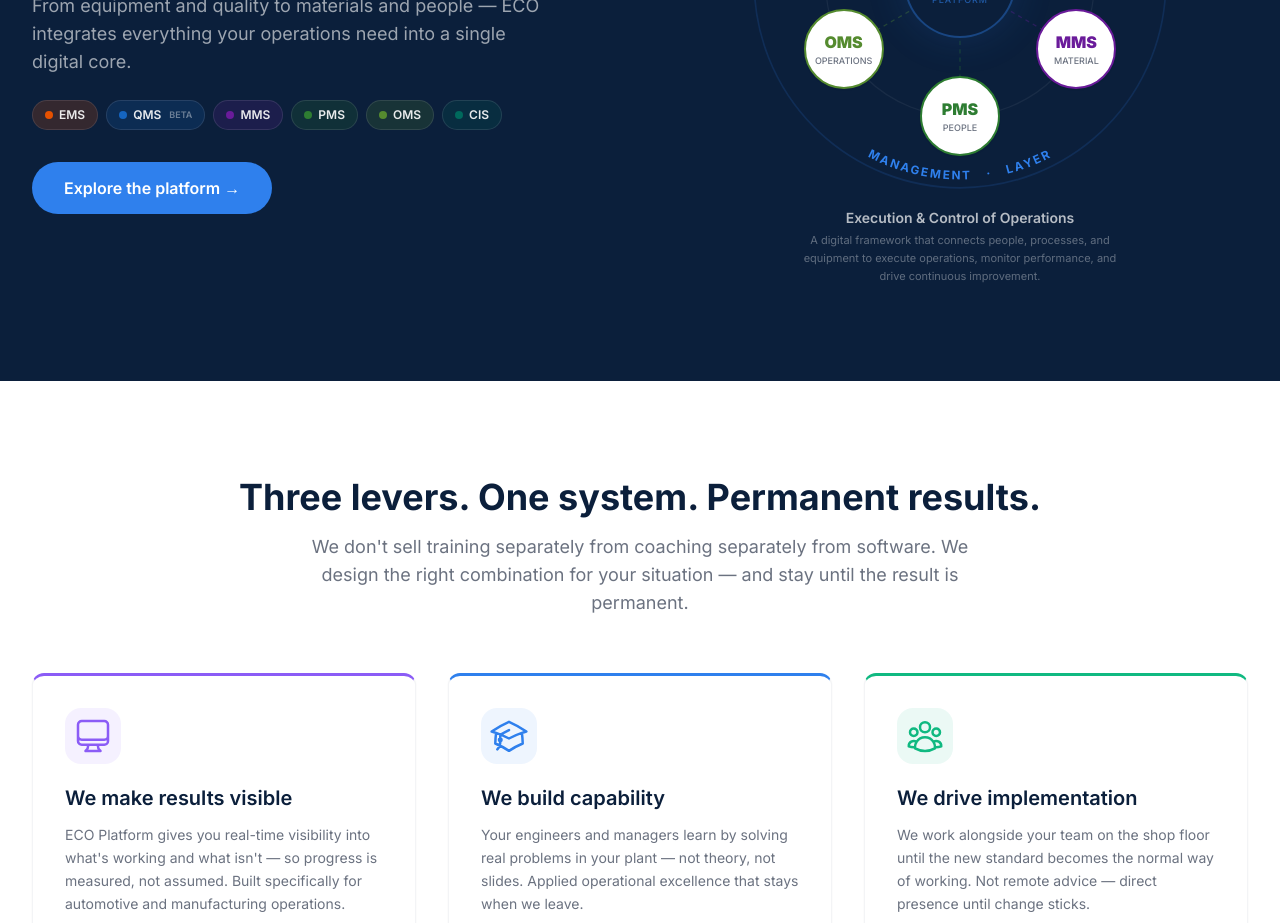
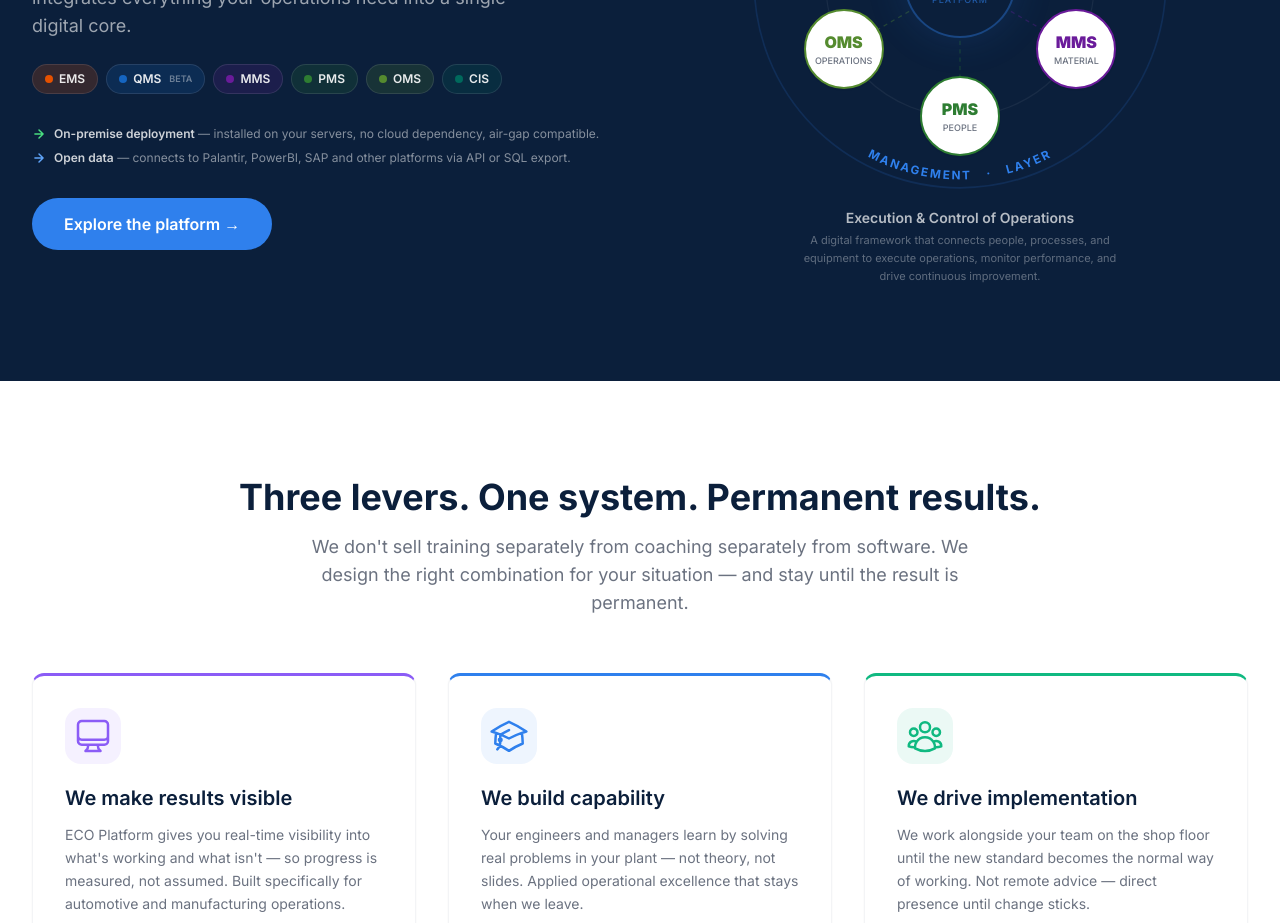
Before and after one commit to GhermanClaudiu/adaptiveops-website, a Next.js app: page / in a window 1280 px wide. Shown: the part 1900-2823 px from the top of the page. Built offline with nearby package versions, Linux system fonts and the light colour scheme; no server answers.

Commit message:
Add on-premise and open data trust signals to ECO Platform section

```diff
--- a/components/home/ECOPreview.tsx
+++ b/components/home/ECOPreview.tsx
@@ -83,6 +83,26 @@
                   </span>
                 ))}
               </div>
+              {/* Deployment & integration trust strip */}
+              <div className="flex flex-col gap-2 mb-8">
+                <div className="flex items-center gap-2">
+                  <svg className="w-3.5 h-3.5 text-green-400 flex-shrink-0" fill="none" viewBox="0 0 24 24" stroke="currentColor" strokeWidth={2.5}>
+                    <path strokeLinecap="round" strokeLinejoin="round" d="M5 12h14M12 5l7 7-7 7" />
+                  </svg>
+                  <span className="text-xs text-white/50">
+                    <span className="text-white/80 font-semibold">On-premise deployment</span> — installed on your servers, no cloud dependency, air-gap compatible.
+                  </span>
+                </div>
+                <div className="flex items-center gap-2">
+                  <svg className="w-3.5 h-3.5 text-blue-400 flex-shrink-0" fill="none" viewBox="0 0 24 24" stroke="currentColor" strokeWidth={2.5}>
+                    <path strokeLinecap="round" strokeLinejoin="round" d="M5 12h14M12 5l7 7-7 7" />
+                  </svg>
+                  <span className="text-xs text-white/50">
+                    <span className="text-white/80 font-semibold">Open data</span> — connects to Palantir, PowerBI, SAP and other platforms via API or SQL export.
+                  </span>
+                </div>
+              </div>
+
               <Link
                 href="/solutions"
                 className="inline-block bg-accent text-white font-semibold px-8 py-3.5 rounded-full transition-shadow hover:shadow-[0_0_20px_rgba(47,128,237,0.45)] active:scale-[0.98] focus-visible:ring-2 focus-visible:ring-white focus-visible:ring-offset-2 focus-visible:ring-offset-primary"
```
